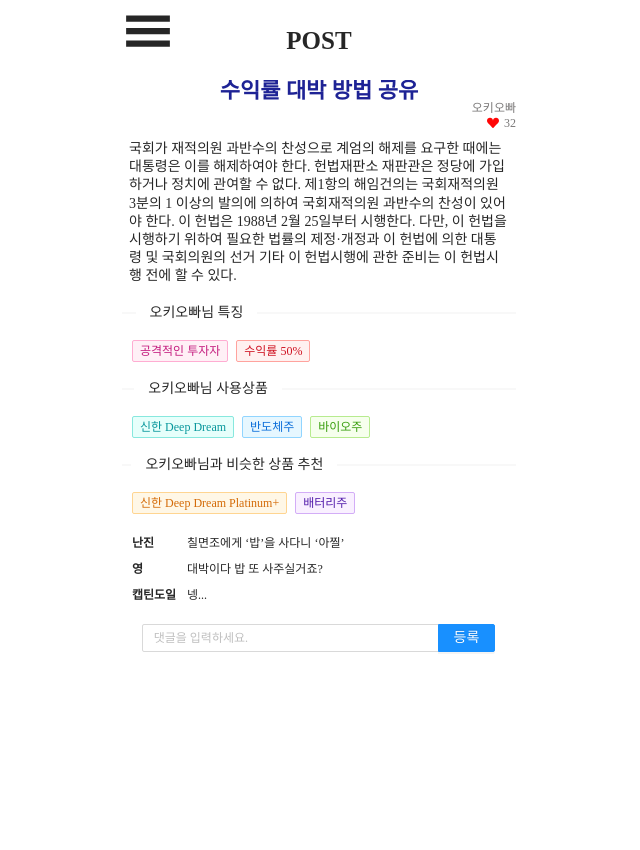
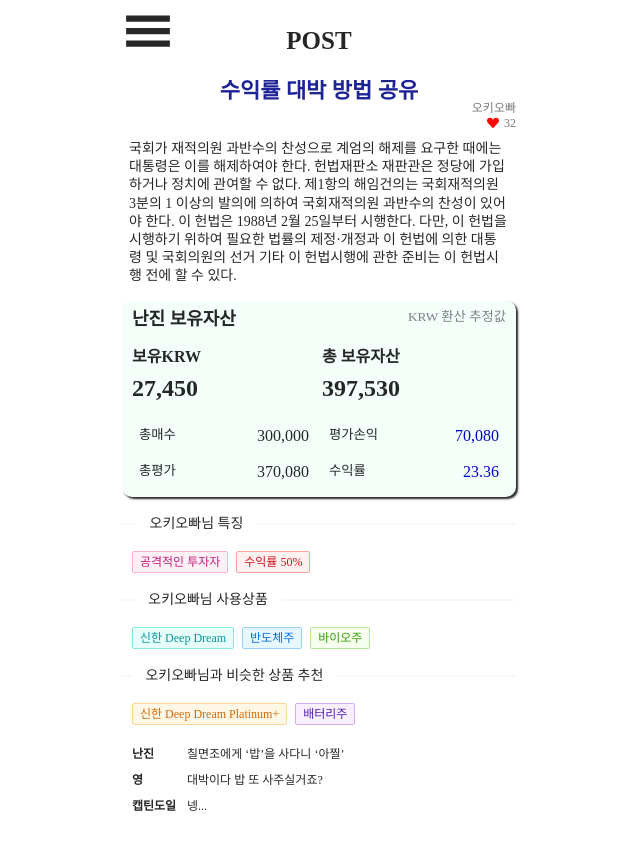
Before and after one commit to juajang/turkey, a React (Create React App) app: page /post/0 in a window 1280 px wide. Shown: the top 850 px of the page, without its empty margins (321-961 px from the left). Before the commit the page ends 800 px from the top, so only its background shows below. Built offline with nearby package versions, Linux system fonts and the light colour scheme.

Commit message:
Add tile to post card

```diff
--- a/src/pages/Post.js
+++ b/src/pages/Post.js
@@ -3,14 +3,12 @@ import { useParams } from "react-router-dom";
 import dummy from "../components/common/data.json";
 import styled from "styled-components";
 import { BsSuitHeartFill } from "react-icons/bs";
-import { Input } from "antd";
 import TagList from "../components/post/TagList";
 import Comment from "../components/post/Comment";
-
-const { Search } = Input;
+import Tiles from "./Tiles";
 
 const PostWrapper = styled.div`
-  padding: 0 10px 10px 10px;
+  padding: 0 10px 20px 10px;
   overflow-x: hidden;
 
   h2 {
@@ -31,7 +29,7 @@ const PostWrapper = styled.div`
 
   p {
     font-size: 14px;
-    padding: 0.5rem 0.5em 0 0.5em;
+    padding: 0.5rem 0.5em 1em 0.5em;
     line-height: 1.3em;
   }
 
@@ -70,15 +68,22 @@ const Post = () => {
         {like}
       </div>
       <p>{contents}</p>
+      <Tiles
+        name="난진"
+        current="27,450"
+        total="397,530"
+        v1="300,000"
+        v2="370,080"
+        v3="70,080"
+        v4="23.36"
+        color="mediumblue"
+        title="2"
+        ctx1='"OOO OOO"'
+        ctx2='"OOO OO OOOOO"'
+        sogam='"아... 2등ㅠ"'
+      />
       <TagList nickname={nickname} />
       <Comment />
-      <div style={{ display: "flex", justifyContent: "center" }}>
-        <Search
-          placeholder="댓글을 입력하세요."
-          enterButton="등록"
-          size="middle"
-        />
-      </div>
     </PostWrapper>
   );
 };
```
